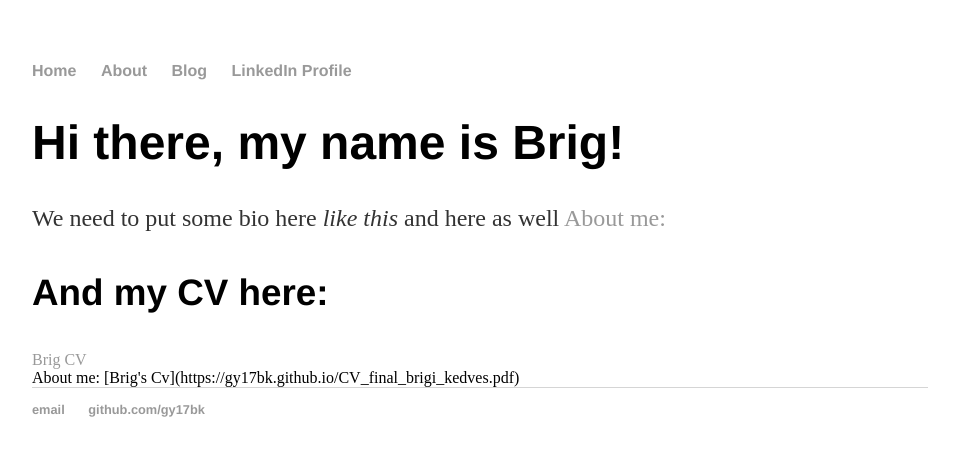
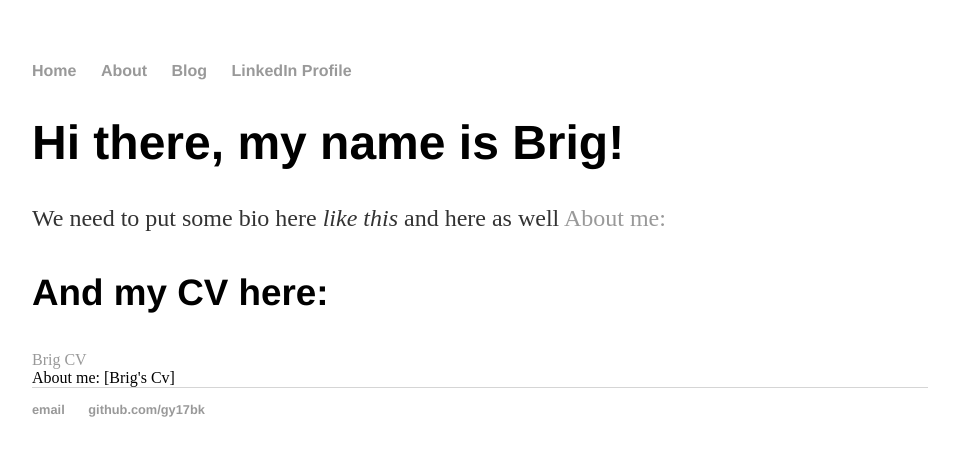
Before and after one commit to gy17bk/mywebsite, a Jekyll site: the page built from index.html, in a window 1280 px wide. Shown: the top 456 px of the page, without its empty margins (160-1119 px from the left). Built offline with Jekyll 4.4.1, drawn with Linux system fonts in a browser that asks for light colours.

Commit message:
Update index.html

```diff
--- a/index.html
+++ b/index.html
@@ -12,4 +12,5 @@
 	<a href="https://github.com/gy17bk/mywebsite/blob/master/CV_final_brigi_kedves.pdf">Brig CV</a>
 </div><!-- /.blurb -->
 
-<div class="blurb"> About me: [Brig's Cv](https://gy17bk.github.io/CV_final_brigi_kedves.pdf) </div><!-- /.blurb -->
+<div class="blurb"> About me: [Brig's Cv]<a href="https://gy17bk.github.io/CV_final_brigi_kedves.pdf)">
+	</div><!-- /.blurb -->
```
